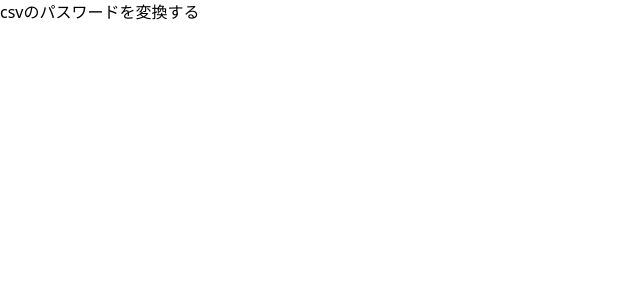
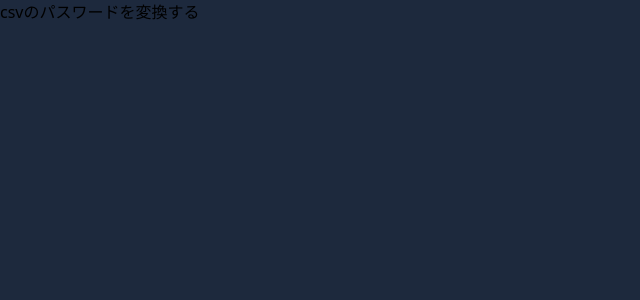
Before and after one commit to ryo28/csv-to-password-manager, a Next.js app: page / in a window 1280 px wide. Shown: the top 300 px of the page, without its empty margins (0-640 px from the left). Built offline with nearby package versions, Linux system fonts and the light colour scheme.

Commit message:
レイアウトコンポーネントにフッターを追加し、ボディの構造を改善

```diff
--- a/src/app/layout.tsx
+++ b/src/app/layout.tsx
@@ -1,3 +1,4 @@
+import { Footer } from "./_component/_footer/Footer";
 import "./globals.css";
 
 export default function RootLayout({
@@ -7,7 +8,12 @@ export default function RootLayout({
 }>) {
   return (
     <html lang="ja">
-      <body>{children}</body>
+      <body className="bg-slate-800 flex flex-col min-h-screen">
+        <main className="flex-1">{children}</main>
+        <div className="w-full grid place-items-center">
+          <Footer />
+        </div>
+      </body>
     </html>
   );
 }
```
